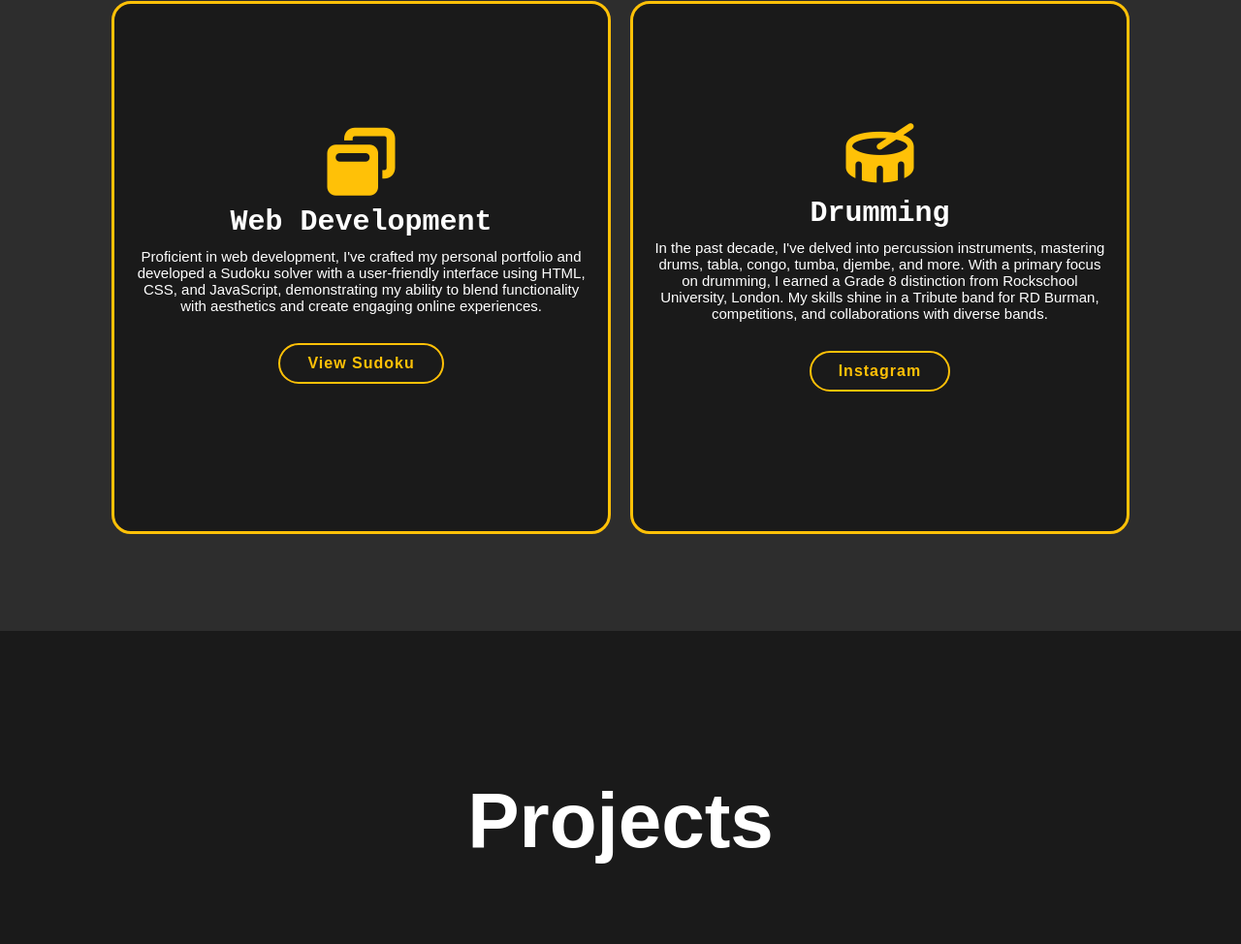
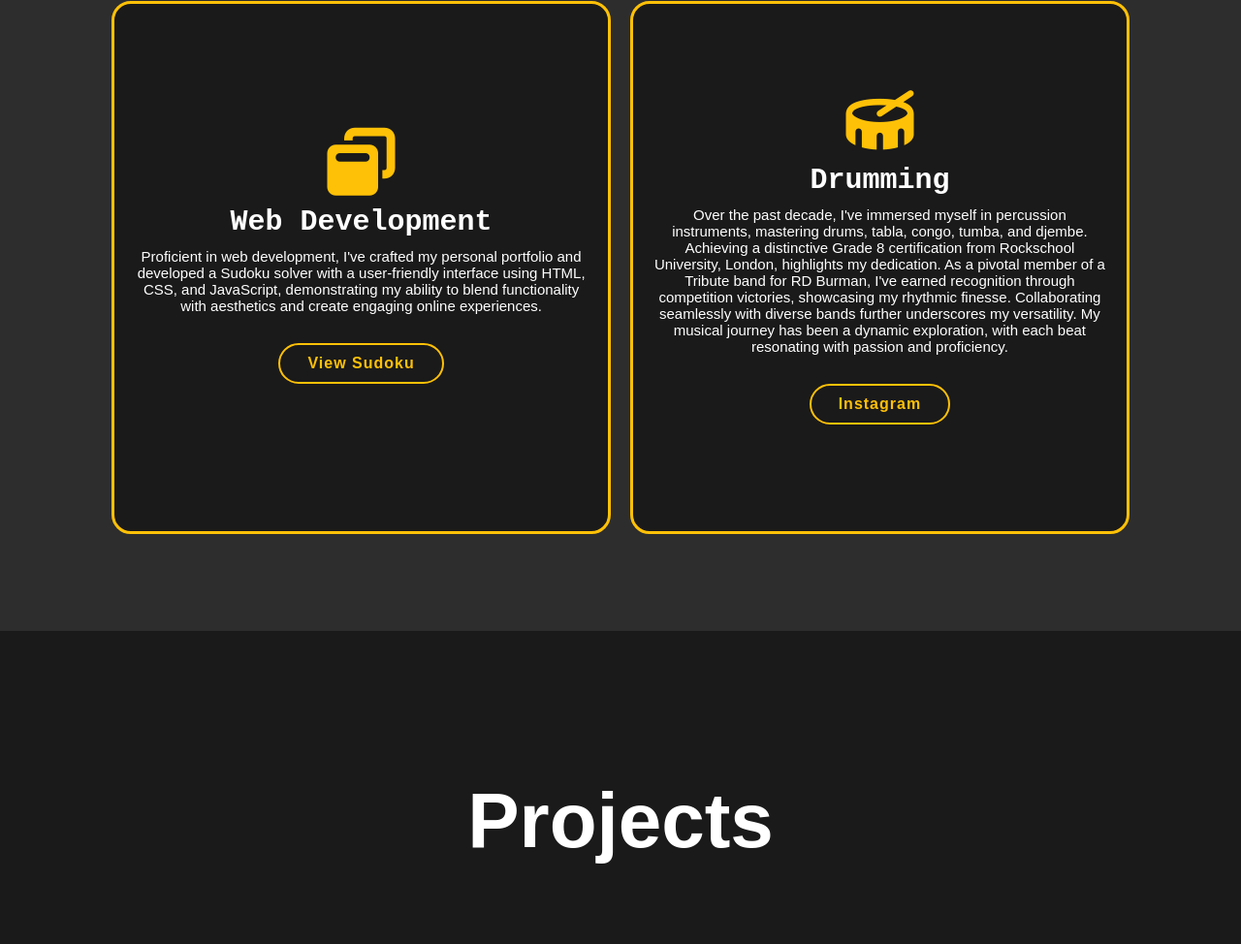
Before and after one commit to pranav4904/Portfolio, a plain HTML site: page index.html in a window 1280 px wide. Shown: the part 1691-2665 px from the top of the page at 97% size. Drawn offline with Linux system fonts and the light colour scheme; a script that the page names is missing; a web font is replaced by a local one.

Commit message:
Update index.html

```diff
--- a/index.html
+++ b/index.html
@@ -80,7 +80,7 @@
             <div class="skills_box">
                 <i class="fa-solid fa-drum"></i>
                 <h3>Drumming</h3>
-                <p>In the past decade, I've delved into percussion instruments, mastering drums, tabla, congo, tumba, djembe, and more. With a primary focus on drumming, I earned a Grade 8 distinction from Rockschool University, London. My skills shine in a Tribute band for RD Burman, competitions, and collaborations with diverse bands.</p>
+                <p>Over the past decade, I've immersed myself in percussion instruments, mastering drums, tabla, congo, tumba, and djembe. Achieving a distinctive Grade 8 certification from Rockschool University, London, highlights my dedication. As a pivotal member of a Tribute band for RD Burman, I've earned recognition through competition victories, showcasing my rhythmic finesse. Collaborating seamlessly with diverse bands further underscores my versatility. My musical journey has been a dynamic exploration, with each beat resonating with passion and proficiency.</p>
                 <a href="https://www.instagram.com/a_lunatic_drummer/" class="btn" target="_blank">Instagram</a>
             </div>
         </div>
```
